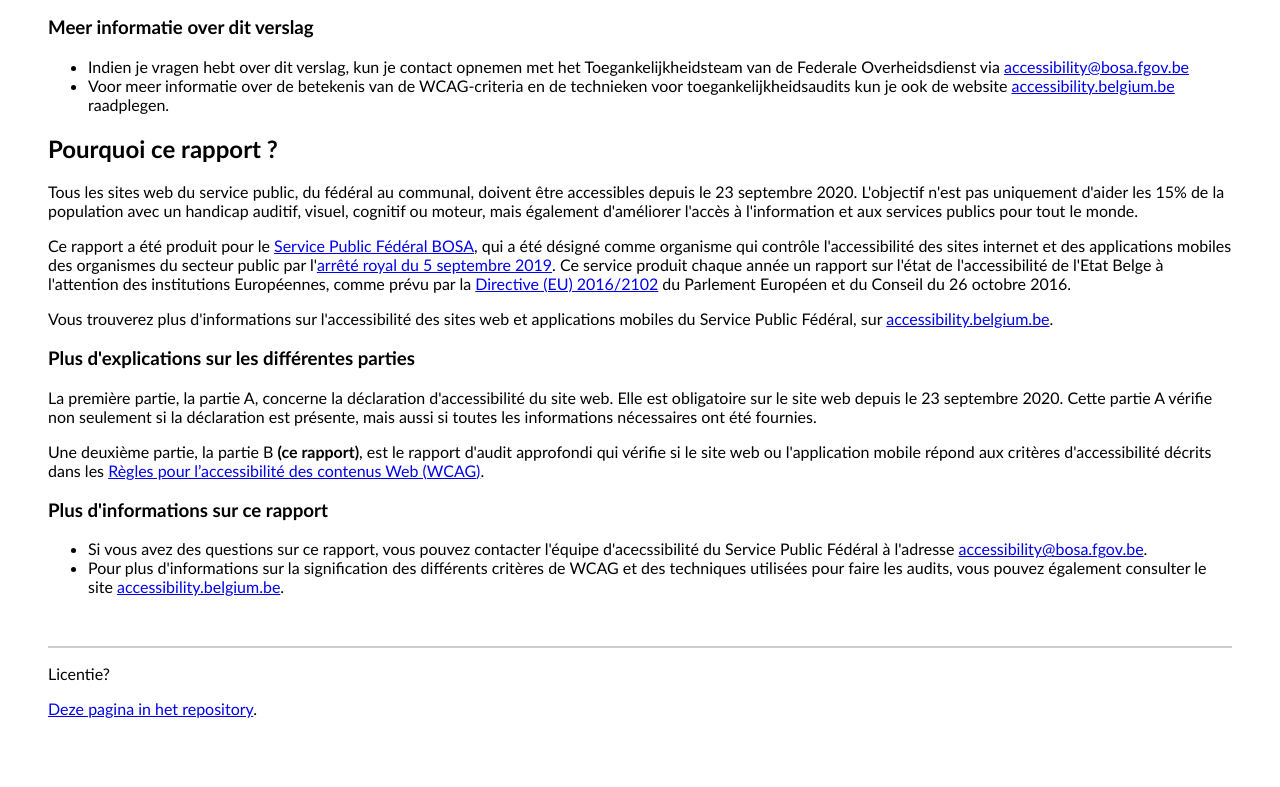
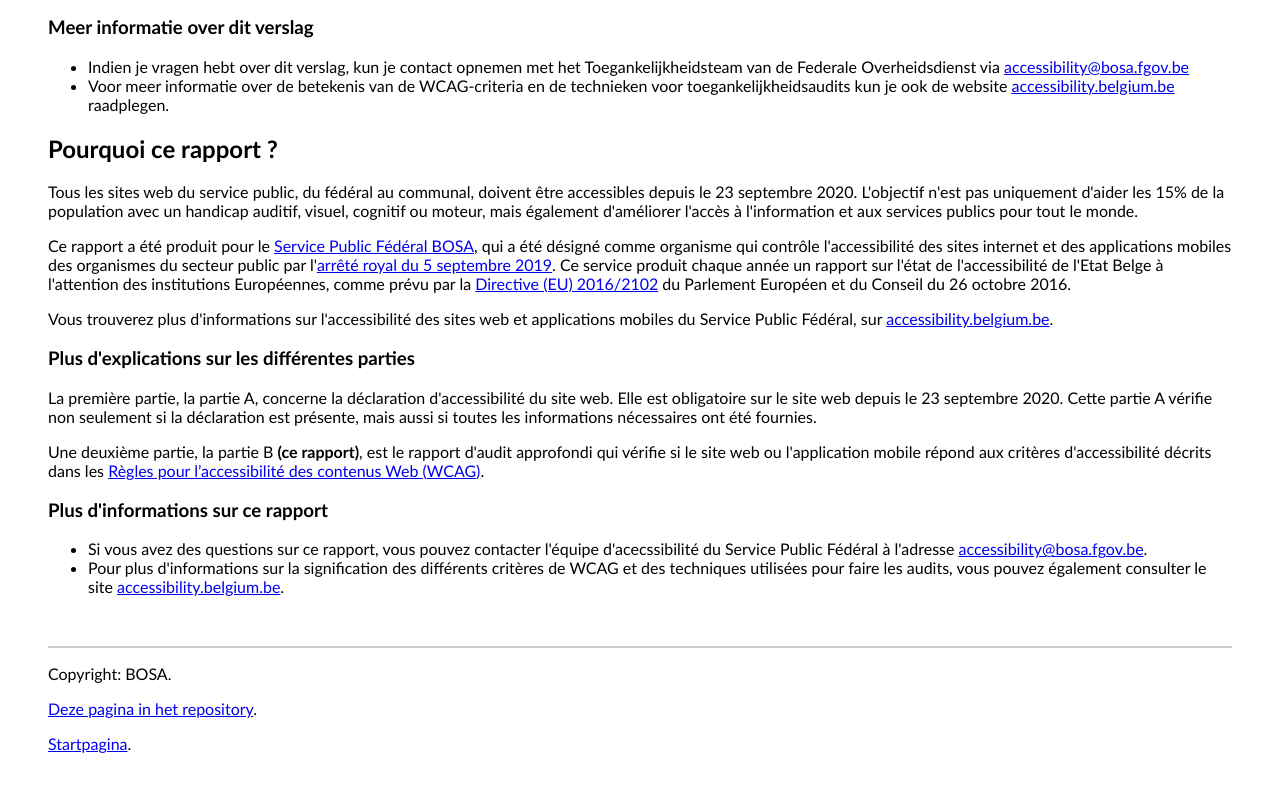
Before and after one commit to 11ways/audit-introteksten, a plain HTML site: page bosa-achtergrond.html in a window 1280 px wide. Shown: the part 468-1255 px from the top of the page. Before the commit the page ends 1220 px from the top, so only its background shows below. Drawn offline with Linux system fonts and the light colour scheme.

Commit message:
Add link to home page in footer

```diff
--- a/bosa-achtergrond.html
+++ b/bosa-achtergrond.html
@@ -98,9 +98,10 @@
   </main>
 
   <footer>
-    <p id="licence">Licentie?
+    <p id="licence">Copyright: BOSA.
     </p>
     <p><a href="https://github.com/11ways/audit-introteksten/blob/main/bosa-achtergrond.html">Deze pagina in het repository</a>.</p>
+    <p><a href="index.html">Startpagina</a>.</p>
   </footer>
 </body>
 </html>
```
Also changed, not shown: agence-du-numerique-achtergrond.html (+1 -0 lines), bosa-intros.html (+2 -1 lines), etnic-achtergrond.html (+1 -0 lines), vlaanderen-achtergrond.html (+1 -0 lines).
